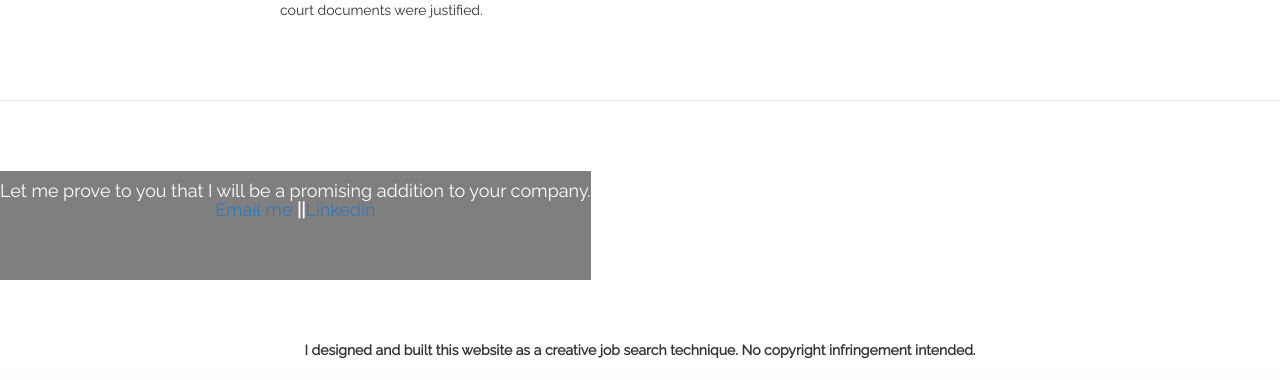
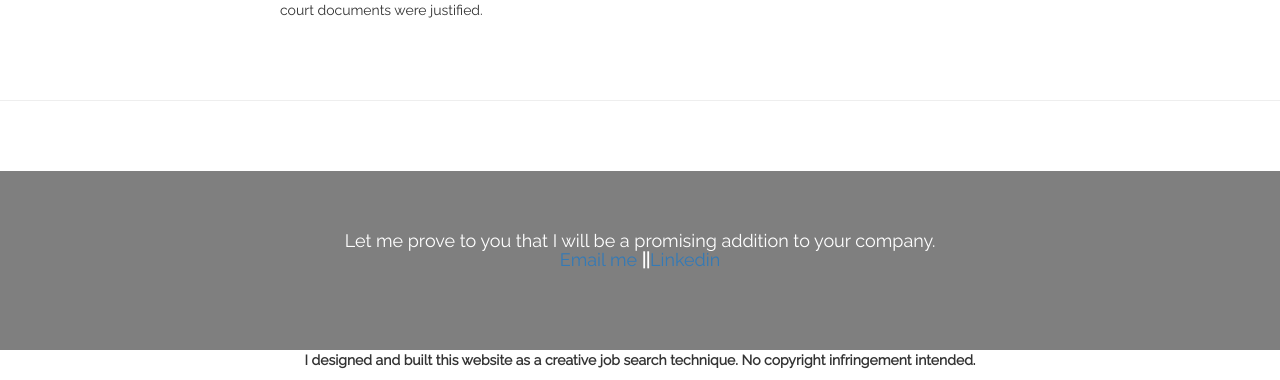
Before and after one commit to lizette112162/resume_app, a Flask app: page / in a window 1280 px wide. Shown: the part 2988-3368 px from the top of the page. Before the commit the page ends 3347 px from the top, so only its background shows below. Run offline with Flask 2, Linux system fonts and the light colour scheme; some libraries are stand-ins or nearby versions.

Commit message:
Update files

```diff
--- a/templates/index.html
+++ b/templates/index.html
@@ -65,13 +65,11 @@ body {
 }
 
 #contact {
-  display: inline-block;
+  /*display: inline;*/
+  padding-top: 50px;
+  padding-bottom: 20px;
   background-color: rgba(0,0,0,0.5);
   color: white;
-}
-
-footer {
-  margin-top: 60px;
 }
 
 </style>
```
